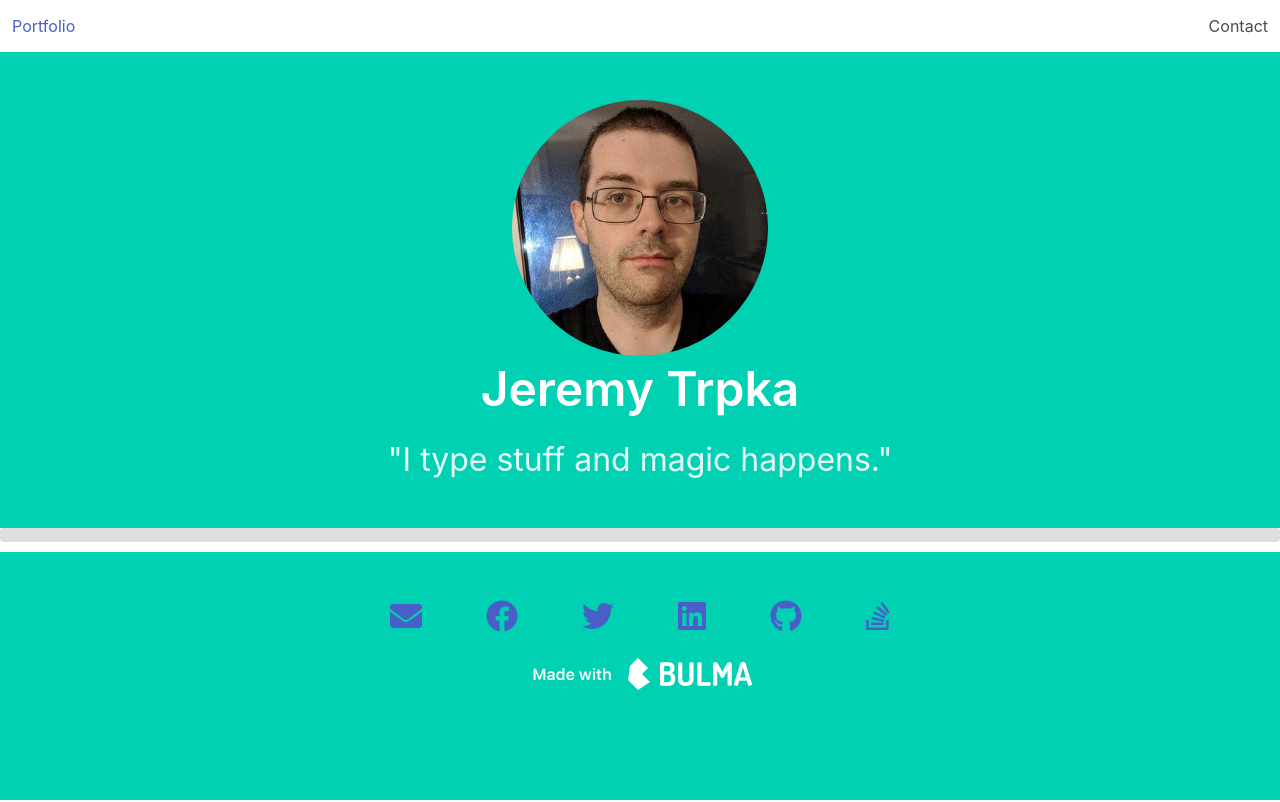
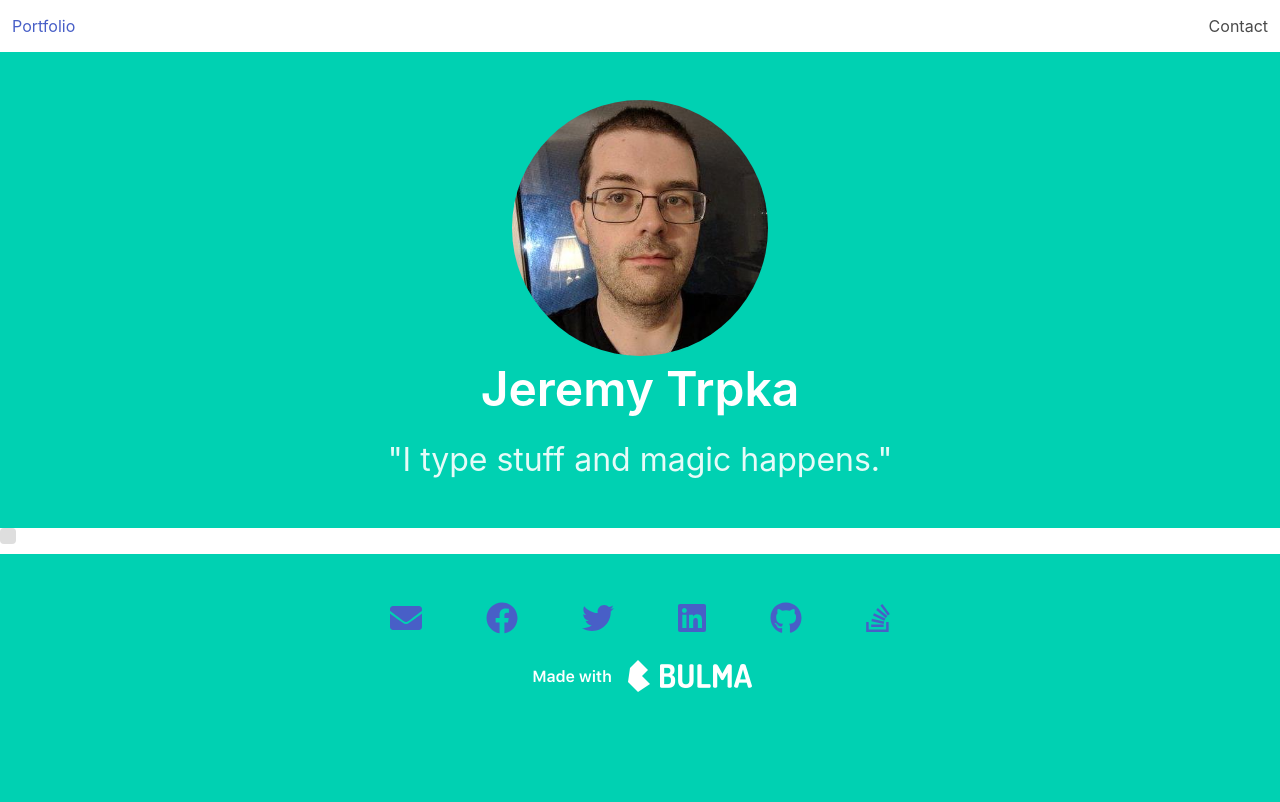
Before and after one commit to jtrpka0912/portfolio.jtrpka0912.nextjs, a Next.js app: page / in a window 1280 px wide. Built offline with nearby package versions, Linux system fonts and the light colour scheme.

Commit message:
Added icon for skeleton.

```diff
--- a/pages/index.tsx
+++ b/pages/index.tsx
@@ -17,7 +17,7 @@ const HomePage: NextPage = () => {
         <div>
             <HomeHero />
 
-            <SkeletonBase type="textline" />
+            <SkeletonBase type="icon" />
         </div>
     );
 }
--- a/styles/components/ui/_skeleton-base.scss
+++ b/styles/components/ui/_skeleton-base.scss
@@ -17,4 +17,9 @@
         width: 100%;
         height: 14px;
     }
+
+    &.icon {
+        width: 16px;
+        height: 16px;
+    }
 }
```
